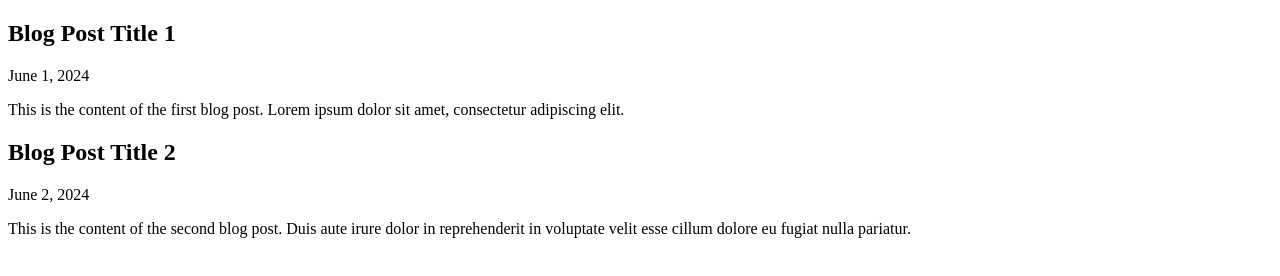
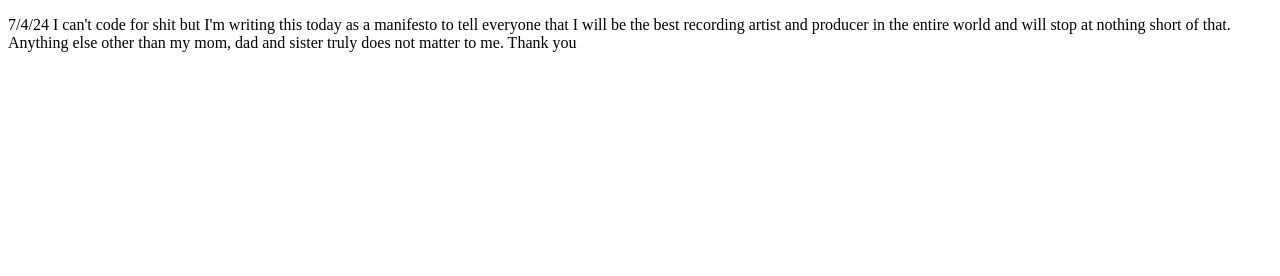
Before and after one commit to unkleholly/unkleholly.github.io, a plain HTML site: page index.html in a window 1280 px wide. Drawn offline with Linux system fonts and the light colour scheme.

Commit message:
Manifesto

```diff
--- a/index.html
+++ b/index.html
@@ -8,16 +8,7 @@
 </head>
 <body>
     <main>
-        <article>
-            <h2>Blog Post Title 1</h2>
-            <p><time datetime="2024-06-01">June 1, 2024</time></p>
-            <p>This is the content of the first blog post. Lorem ipsum dolor sit amet, consectetur adipiscing elit.</p>
-        </article>
-        <article>
-            <h2>Blog Post Title 2</h2>
-            <p><time datetime="2024-06-02">June 2, 2024</time></p>
-            <p>This is the content of the second blog post. Duis aute irure dolor in reprehenderit in voluptate velit esse cillum dolore eu fugiat nulla pariatur.</p>
-        </article>
+        <p>7/4/24  I can't code for shit but I'm writing this today as a manifesto to tell everyone that I will be the best recording artist and producer in the entire world and will stop at nothing short of that. Anything else other than my mom, dad and sister truly does not matter to me. Thank you</p>
     </main>
     <script src="script.js"></script>
 </body>
```
